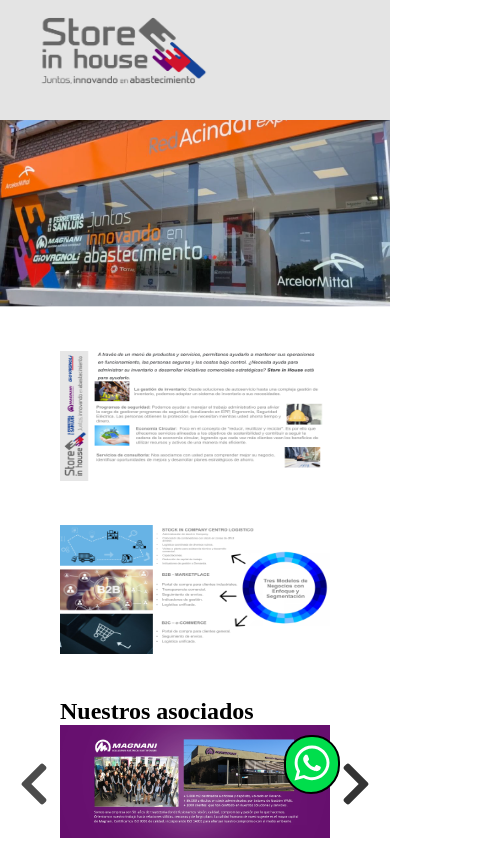
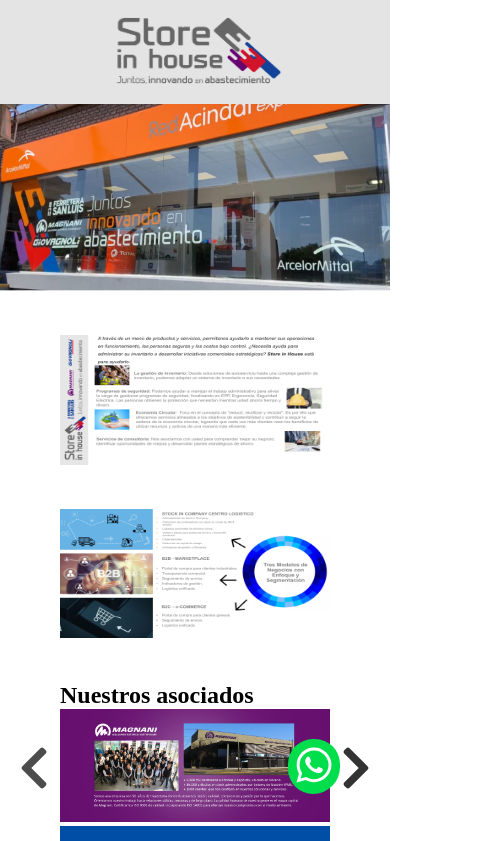
Before and after one commit to ianDigitalTalent/StoreInHouse, a Next.js app: page / in a window 390 px wide. Shown: the top 841 px of the page, 500 px wide, since content can reach past the window. Built offline with nearby package versions, Linux system fonts and the light colour scheme.

Commit message:
feat(styles): add responsive styles

```diff
--- a/styles/globals.css
+++ b/styles/globals.css
@@ -1,33 +1,34 @@
-*{
+* {
     margin: 0;
     padding: 0;
 }
 
-header{
-  height: 120px;
+header {
     width: 100%;
     background-color: rgba(217, 217, 217, 0.7);
 }
 
-main{
+main {
     background-color: white;
     margin: 0 60px;
 }
 
-.logo{
-  padding-left: 30px;
+.logo {
+    text-align: center;
 }
 
-.presentacion, .modelos, .clientes{
+.presentacion,
+.modelos,
+.clientes {
     margin: 40px 0;
 }
 
-h1{
+h1 {
     padding-left: 20px;
     margin-bottom: 30px;
 }
 
-.slider{
+.slider {
     position: relative;
     width: 100%;
     display: flex;
@@ -36,13 +37,13 @@
     text-align: center;
 }
 
-.image{
+.image {
     width: 600;
     height: 400px;
     border-radius: 10px;
 }
 
-.right-arrow{
+.right-arrow {
     position: absolute;
     right: -50px;
     font-size: 3rem;
@@ -53,11 +54,11 @@
     transition: all 1s;
 }
 
-.right-arrow:hover{
+.right-arrow:hover {
     color: #000;
 }
 
-.left-arrow{
+.left-arrow {
     position: absolute;
     left: -50px;
     font-size: 3rem;
@@ -68,30 +69,30 @@
     transition: all 1s;
 }
 
-.left-arrow:hover{
+.left-arrow:hover {
     color: #000;
 }
 
-.slide{
+.slide {
     z-index: 10;
     transition: all 1s;
 }
 
-.active{
+.active {
     z-index: 11;
     transform: scale(1.09);
 }
 
-.imagen-footer{
-  width: 500px;
+.imagen-footer {
+    width: 100%;
 }
 
-footer{
+footer {
     text-align: -webkit-center;
     background-color: #e7e7e7;
 }
 
-.whatsApp{
+.whatsApp {
     font-size: 40px;
     color: white;
     background-color: #00de4c;
@@ -101,6 +102,12 @@
     bottom: 50px;
     right: 50px;
     z-index: 100;
-  border: 2px solid black;
+    border: 0;
     cursor: pointer;
 }
+
+@media (min-width: 768px) {
+    .imagen-footer {
+        width: 50%;
+    }
+}
```
Lines whose indentation alone changed are shown as unchanged.
